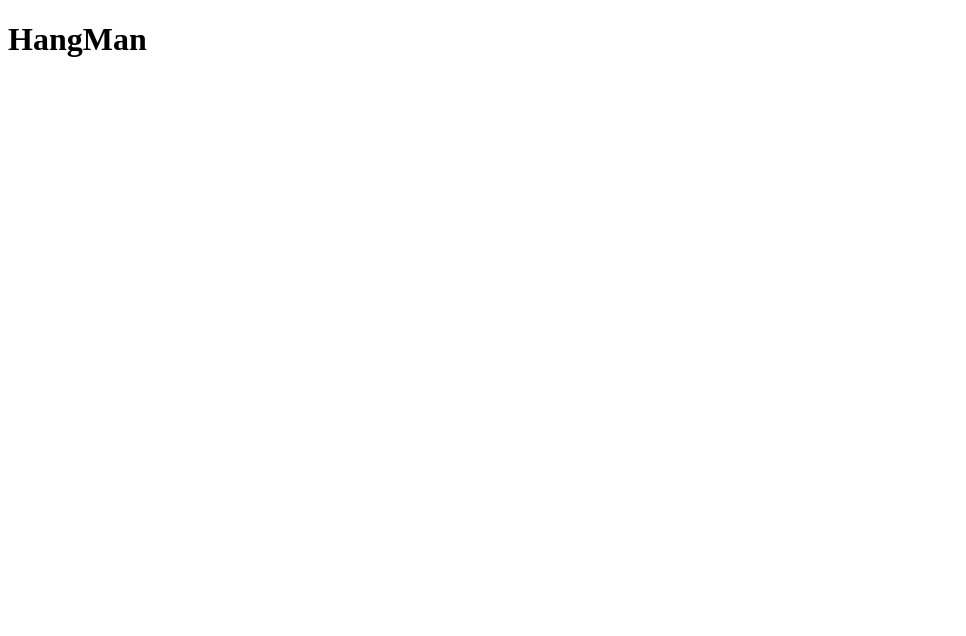
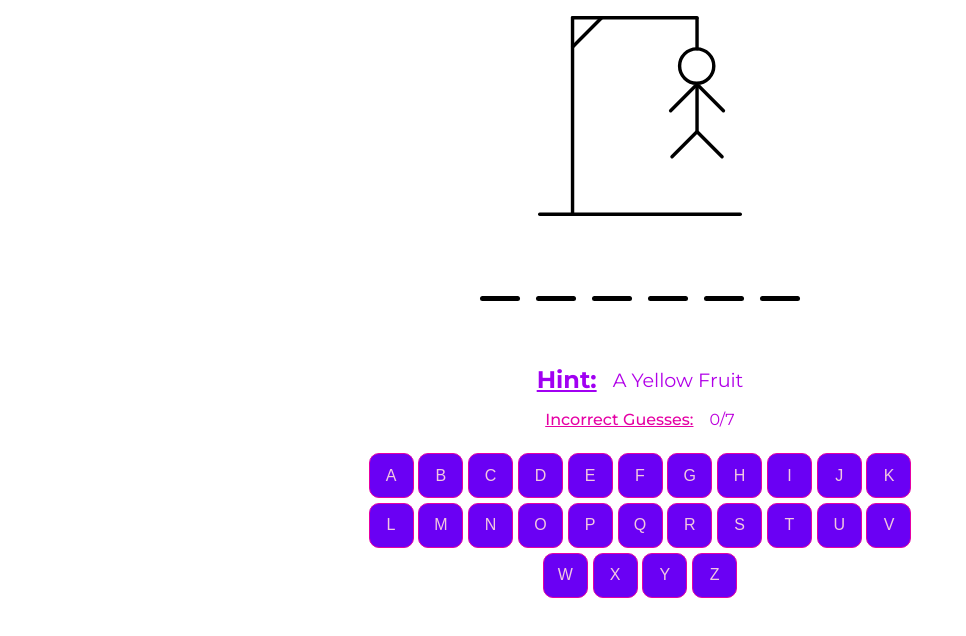
Before and after one commit to soumyajoypal/hangman-project, a plain HTML site: page index.html in a window 1280 px wide. Shown: the whole page, without its empty margins (0-966 px from the left). Drawn offline with Linux system fonts and the light colour scheme.

Commit message:
Loaded the data and made website a bit interactive

```diff
--- a/index.html
+++ b/index.html
@@ -9,7 +9,27 @@
 </head>
 
 <body>
-    <h1>HangMan</h1>
+    <!-- <header>
+        <h1>HangMan</h1>
+    </header> -->
+    <main>
+        <div class="result"></div>
+        <div class="hangman-display">
+            <img src="images/hangman-6.svg" alt="">
+        </div>
+        <div class="hangman-body">
+            <div class="hangman-quiz">
+                <div class="hangman-answer">
+                </div>
+                <div class="hint"><span class="bold">Hint: </span><span class="text"></span></div>
+            </div>
+            <div class="guesses">
+                <span class="guess-bold">Incorrect Guesses:</span><span class="guess-text">0/7</span>
+            </div>
+            <div class="hangman-keyboard">
+            </div>
+        </div>
+    </main>
     <script src="script.js"></script>
 </body>
 
--- /dev/null
+++ b/info.json
@@ -0,0 +1,24 @@
+{
+    "words": [
+      {
+        "word": "banana",
+        "hint": "A yellow fruit"
+      },
+      {
+        "word": "elephant",
+        "hint": "A large animal with a trunk"
+      },
+      {
+        "word": "mountain",
+        "hint": "A large landform that rises above the surrounding land"
+      },
+      {
+        "word": "computer",
+        "hint": "An electronic device for storing and processing data"
+      },
+      {
+        "word": "guitar",
+        "hint": "A musical instrument with strings"
+      }
+    ]
+  }
--- a/script.js
+++ b/script.js
@@ -0,0 +1,55 @@
+// Making the keyboard
+const keyboard = document.querySelector('.hangman-keyboard');
+function createKeys() {
+    for (let i = 97; i <= 122; i++) {
+        const key = document.createElement('button');
+        key.innerHTML = String.fromCharCode(i).toUpperCase();
+        key.classList.add('key');
+        keyboard.appendChild(key);
+    }
+}
+createKeys();
+// Fetching the words form info.json
+let url = 'info.json';
+
+async function getWord() {
+    try {
+        const response = await fetch(url);
+        if (!response.ok) {
+            throw new Error('Network response was not ok');
+        }
+        const data = await response.json();
+        return data;
+    } catch (error) {
+        console.error('Error:', error);
+        return null;
+    }
+}
+
+async function randWordInd(data) {
+    if (!data || !Array.isArray(data.words)) {
+        throw new Error('Invalid data format');
+    }
+    return Math.floor(Math.random() * data.words.length);
+}
+function loadBlanks(word) {
+    const answer = document.querySelector('.hangman-answer');
+    const hint = document.querySelector('.hint .text');
+    for (let i = 0; i < word.word.length; i++) {
+        const blanks = document.createElement('div');
+        blanks.classList.add('blanks');
+        answer.appendChild(blanks);
+    }
+    hint.innerHTML = word.hint;
+}
+async function loadWord() {
+    try {
+        let data = await getWord();
+        let ind = await randWordInd(data);
+        console.log(data.words[ind].word);
+        loadBlanks(data.words[ind]);
+    } catch (error) {
+        console.error('Error:', error);
+    }
+}
+loadWord();
--- a/style.css
+++ b/style.css
@@ -0,0 +1,182 @@
+@import url('https://fonts.googleapis.com/css2?family=Montserrat:ital,wght@0,100..900;1,100..900&family=Poppins:wght@400;500;600;800;900&display=swap');
+
+* {
+    margin: 0;
+    padding: 0;
+    box-sizing: border-box;
+}
+
+:root {
+    /* COLORS */
+
+    /* CSS HEX */
+    --blue: rgb(34, 7, 157);
+    --electric-indigo: #6a00f4ff;
+    --violet: #8900f2ff;
+    --veronica: #a100f2ff;
+    --veronica-2: #b100e8ff;
+    --electric-purple: #bc00ddff;
+    --steel-pink: #d100d1ff;
+    --steel-pink-2: #db00b6ff;
+    --hollywood-cerise: #e500a4ff;
+    --magenta: rgb(242, 200, 224);
+
+    /* CSS HSL */
+    /* --blue: hsla(251, 100%, 48%, 1);
+    --electric-indigo: hsla(266, 100%, 48%, 1);
+    --violet: hsla(274, 100%, 47%, 1);
+    --veronica: hsla(280, 100%, 47%, 1);
+    --veronica-2: hsla(286, 100%, 45%, 1);
+    --electric-purple: hsla(291, 100%, 43%, 1);
+    --steel-pink: hsla(300, 100%, 41%, 1);
+    --steel-pink-2: hsla(310, 100%, 43%, 1);
+    --hollywood-cerise: hsla(317, 100%, 45%, 1);
+    --magenta: hsla(326, 100%, 47%, 1); */
+}
+
+body {
+    min-height: 100vh;
+    font-family: "Montserrat", sans-serif;
+}
+
+h1 {
+    font-size: 2rem;
+    text-transform: uppercase;
+    letter-spacing: 5px;
+    font-weight: 500;
+    text-align: center;
+    background-color: var(--veronica-2);
+    background-image: linear-gradient(to right, var(--electric-purple), var(--magenta));
+    padding: 1rem;
+    color: var(--blue);
+}
+
+.hangman-display {
+    padding: 1rem;
+    text-align: center;
+}
+
+.hangman-display img {
+    display: block;
+    width: 100%;
+    height: 200px;
+    object-fit: contain;
+}
+
+.key {
+    background-color: var(--electric-indigo);
+    height: 45px;
+    width: 45px;
+    font-size: 1rem;
+    color: var(--magenta);
+    border: 1px solid var(--hollywood-cerise);
+    outline: none;
+    border-radius: 10px;
+
+    cursor: pointer;
+}
+
+.key:hover {
+    background-color: var(--hollywood-cerise);
+    color: var(--electric-indigo);
+    box-shadow: 0 1px 5px var(--electric-indigo);
+    transition: all 0.3s ease-in-out;
+}
+
+.hangman-keyboard {
+    max-width: 550px;
+    display: flex;
+    flex-direction: row;
+    flex-wrap: wrap;
+    justify-content: center;
+    align-items: center;
+    gap: 0.3rem;
+}
+
+@media screen and (max-width:540px) {
+    .key {
+        height: 25px;
+        width: 25px;
+        border-radius: 5px;
+        font-size: 0.5rem;
+    }
+
+    .hangman-keyboard {
+        max-width: 300px;
+    }
+}
+
+.hangman-body {
+    display: flex;
+    flex-direction: column;
+    justify-content: center;
+    align-items: center;
+}
+
+/* utility classes */
+.hint {
+    display: flex;
+    justify-content: center;
+    align-items: center;
+    margin-block: 1rem;
+}
+
+.text {
+    font-size: 1.2rem;
+    color: var(--veronica-2);
+    text-transform: capitalize;
+    padding-left: 1rem;
+}
+
+.bold {
+    font-weight: 700;
+    font-size: 1.5rem;
+    color: var(--veronica);
+    text-decoration: underline;
+}
+
+.blanks {
+    width: 40px;
+    height: 5px;
+    border-radius: 15px;
+    background: black;
+    position: relative;
+}
+
+.char {
+    font-size: 2rem;
+    font-weight: 600;
+    color: var(--hollywood-cerise);
+    position: absolute;
+    top: -25px;
+    left: 50%;
+    transform: translate(-50%, -25%);
+    text-transform: uppercase;
+}
+
+.hangman-answer {
+    padding: 0 1rem;
+    display: flex;
+    gap: 1rem;
+    justify-content: center;
+    align-items: center;
+    margin-block: 4rem;
+}
+
+.guesses {
+    display: flex;
+    justify-content: center;
+    margin-bottom: 1.5rem;
+}
+
+.guess-bold {
+    font-weight: 500;
+    color: var(--hollywood-cerise);
+    text-decoration: underline;
+}
+
+.guess-text {
+    color: var(--electric-purple);
+    font-weight: 400;
+    padding-left: 1rem;
+}
```
Also changed, not shown: images/hangman-0.svg (added), images/hangman-1.svg (added), images/hangman-2.svg (added), images/hangman-3.svg (added), images/hangman-4.svg (added), images/hangman-5.svg (added), images/hangman-6.svg (added), images/lost.gif (added), images/victory.gif (added).
